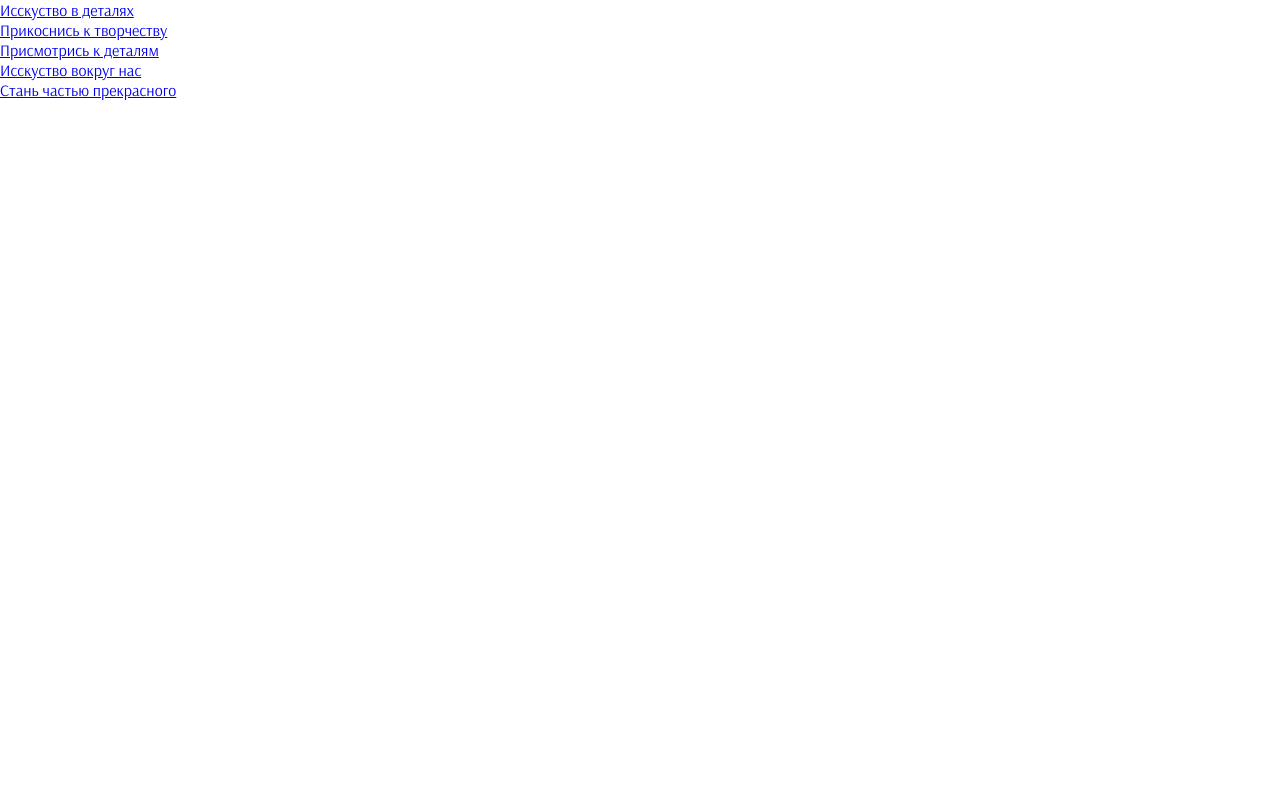
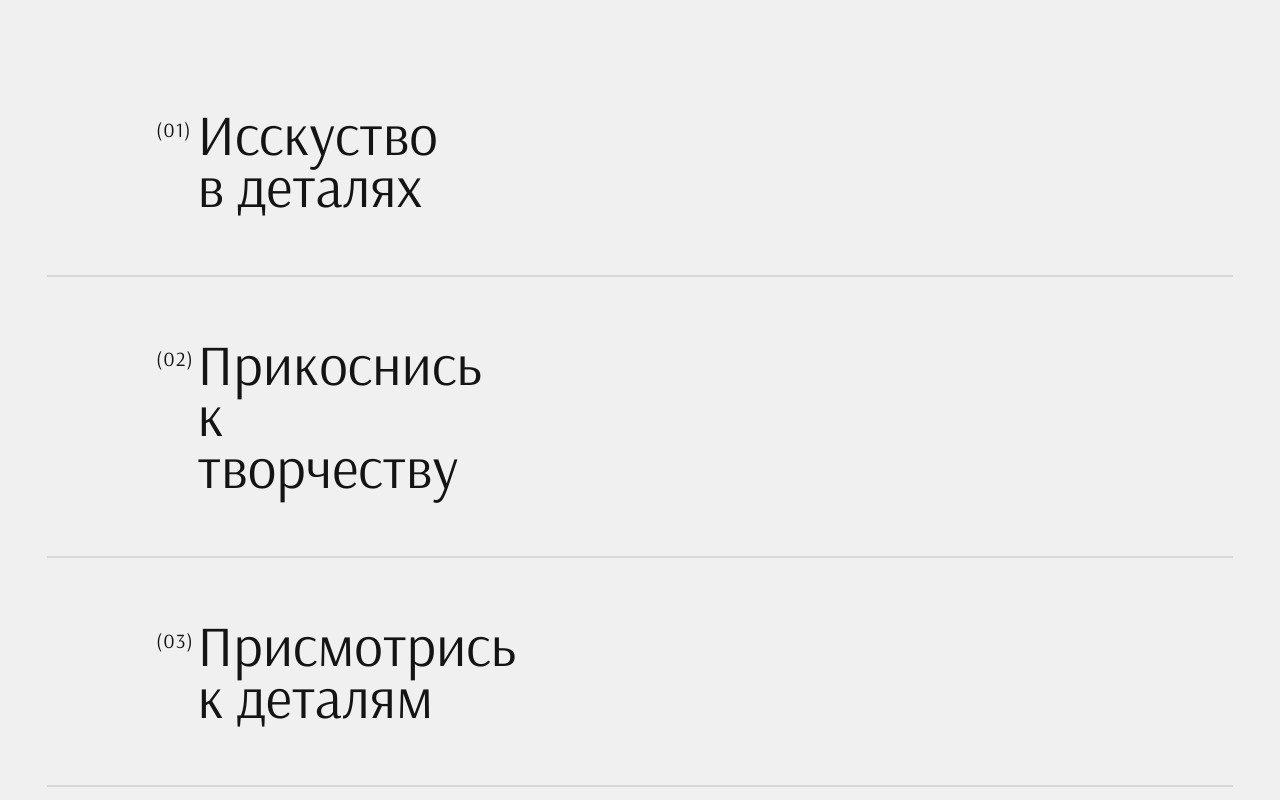
Before and after one commit to EmaMaksimava/MouseMove_parallax, a plain HTML site: page index.html in a window 1280 px wide. Shown: the top 800 px of the page. Drawn offline with Linux system fonts and the light colour scheme.

Commit message:
add styles for items

```diff
--- a/css/main.css
+++ b/css/main.css
@@ -6,9 +6,44 @@
 
 @font-face {
   font-family: arsenal;
-  src: url('../fonts/arsenal-regular.woff2');
+  src: url(../fonts/arsenal-regular.woff2);
+}
+
+:root {
+  --black: #141414;
+  --index: calc(1vw + 1vh);
 }
 
 body {
   font-family: arsenal, sans-serif;
+  background-color: #f0f0f0;
 }
+
+.magic-list {
+  font-size: calc(var(--index) * 2.75);
+  padding: calc(var(--index) * 2.25);
+}
+
+.magic-list__item {
+  display: block;
+  text-decoration: none;
+  color: var(--black);
+  cursor: none;
+  line-height: .9;
+  padding:  calc(var(--index) * 3) calc(var(--index) * 7.25);
+  border-bottom: 2px solid rgb(0 0 0 / .1);
+  counter-increment: my-counter;
+}
+
+.magic-list__item::before {
+  content: '(0'counter(my-counter)')';
+  position: absolute;
+  font-size: calc(var(--index) * .98);
+  letter-spacing: 1px;
+  margin-left: calc(var(--index) * -2);
+  margin-top: calc(var(--index) / 1.8);
+}
+
+.magic-list__header {
+  width: min-content;
+}
```
